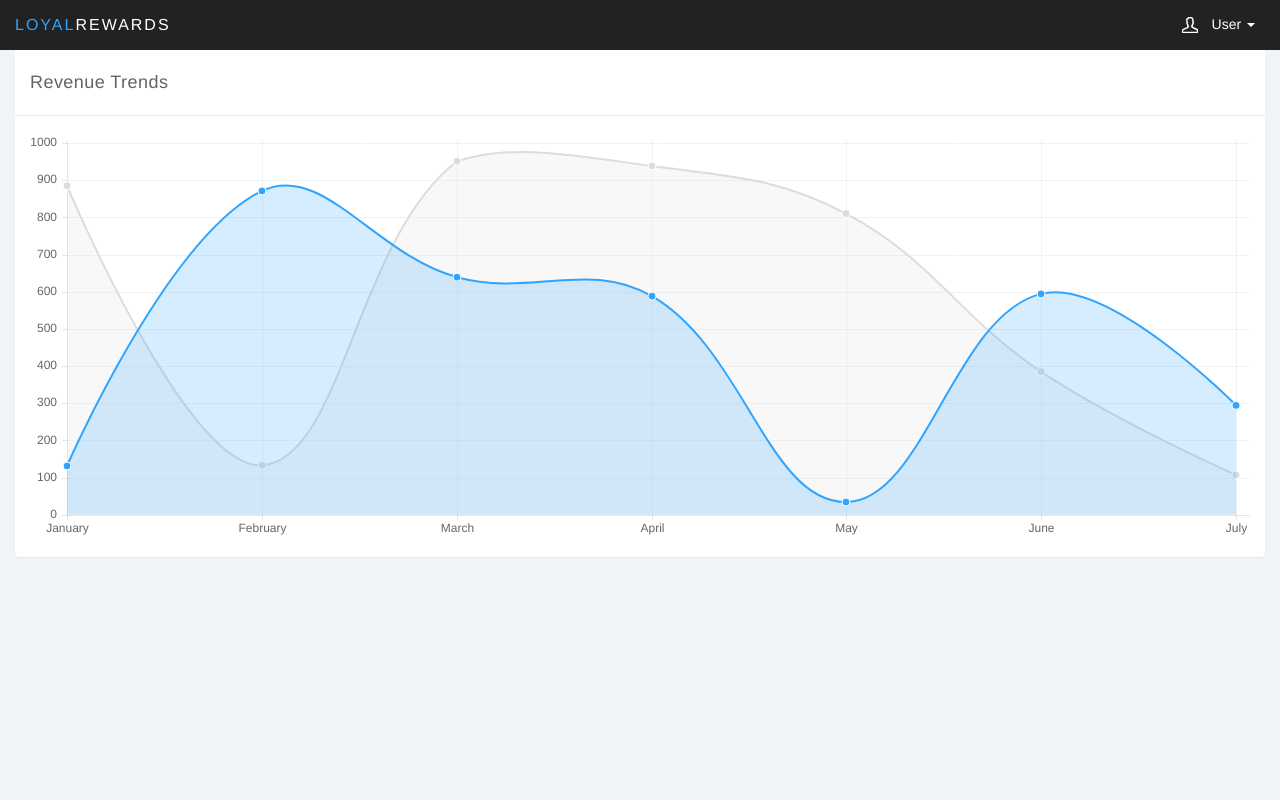
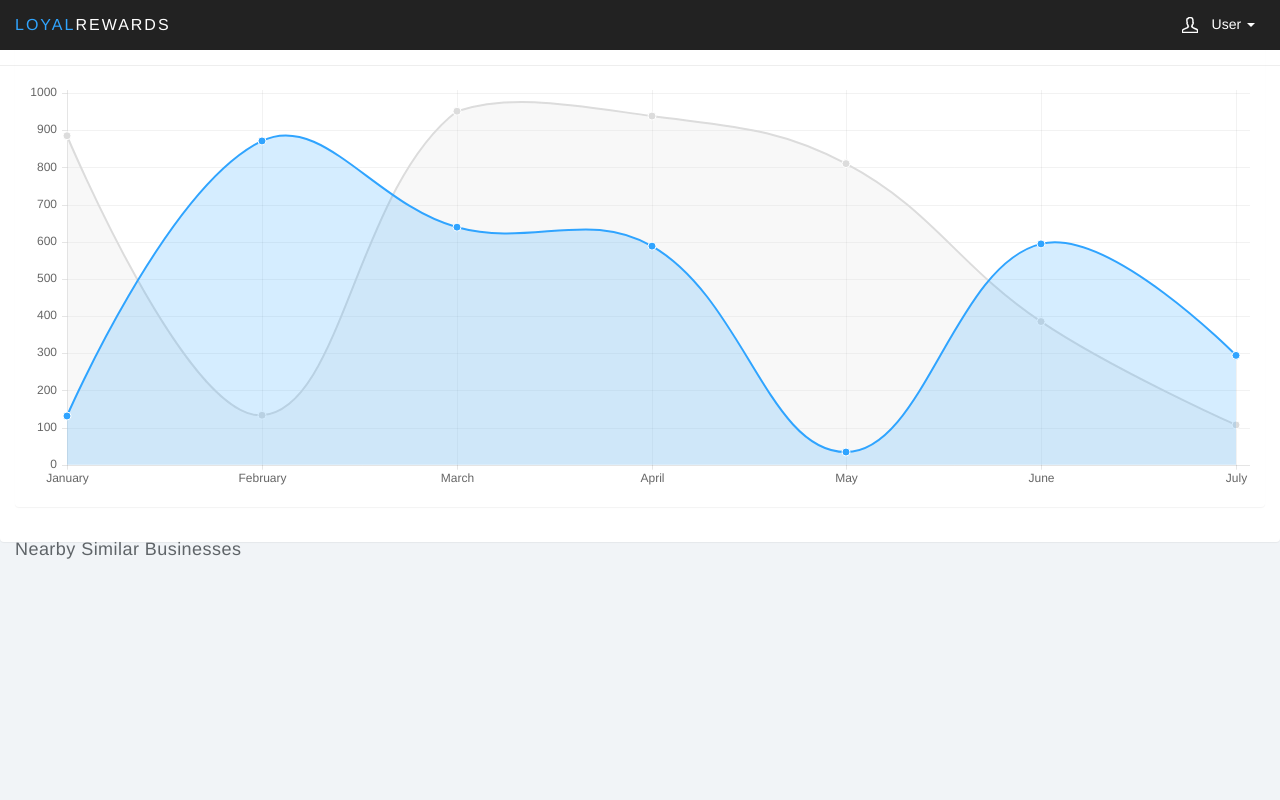
Before and after one commit to michaelfarinacci/money2020, a Flask app: page /trends in a window 1280 px wide. Run offline with Flask 2, Linux system fonts and the light colour scheme; some libraries are stand-ins or nearby versions.

Commit message:
add map to trends

```diff
--- a/templates/trends.html
+++ b/templates/trends.html
@@ -10,6 +10,46 @@
                     <canvas class="main-chart" id="line-chart" height="200" width="600"></canvas>
                 </div>
             </div>
+            </div>
+        </div>
+        <div class="panel panel-default">
+            <div class="panel-heading">Nearby Similar Businesses</div>
+            <div class="panel-body">
+                <div class="canvas-wrapper">
+                    <meta name="viewport" content="initial-scale=1.0, user-scalable=no" />
+                    <style type="text/css">
+                    html { height: 100% }
+                    body { height: 100%; margin: 0; padding: 0 }
+                    #map_canvas { height: 100% }
+                    </style>
+
+                    <script type="text/javascript"
+                    src="http://maps.googleapis.com/maps/api/js?key=(YOUR_OWN_KEY)&sensor=false">
+                    </script>
+
+                    <script type="text/javascript">
+
+                    function initialize()
+                    {
+
+                    var myOptions = {center: new google.maps.LatLng(38.4686, -123.0028),
+                    zoom: 12,
+                    mapTypeId: google.maps.MapTypeId.ROADMAP
+                    };
+                    var map = new google.maps.Map(document.getElementById("map_canvas"),myOptions);
+
+                    var lat = 38.4686;
+                    var long = -123.0028;
+                    marker = new google.maps.Marker({
+                    position: new google.maps.LatLng(lat, long),
+                    map: map
+                    });
+
+                    }
+                    </script>
+                </div>
+            </div>
+            </div>
         </div>
     </div>
 </div><!--/.row-->
```
Also changed, not shown: yelp_session.py (+16 -1 lines).
